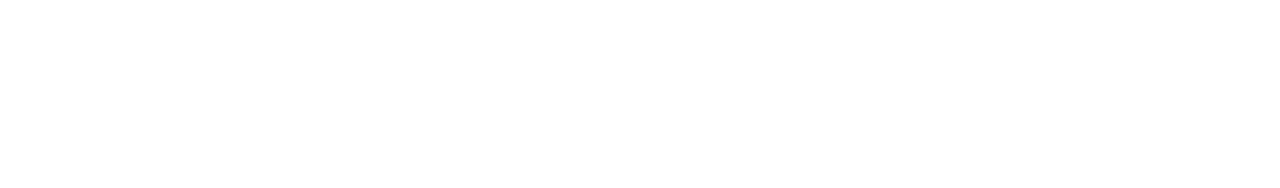
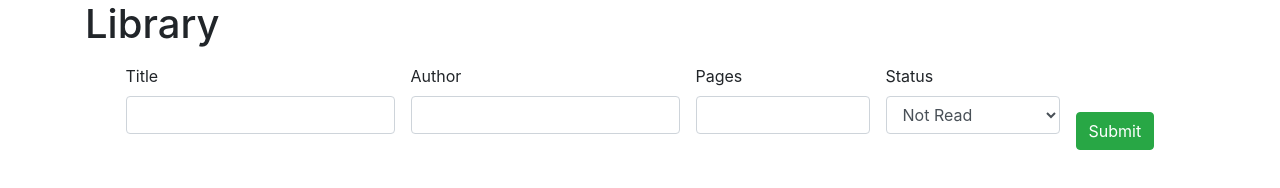
Before and after one commit to bangueco/library, a plain HTML site: page index.html in a window 1280 px wide. Drawn offline with nearby package versions, Linux system fonts and the light colour scheme.

Commit message:
Add structure and layout

```diff
--- a/index.html
+++ b/index.html
@@ -3,9 +3,44 @@
 <head>
   <meta charset="UTF-8">
   <meta name="viewport" content="width=device-width, initial-scale=1.0">
-  <title>Document</title>
+  <title>Library</title>
+
+  <link rel="stylesheet" href="./assets/css/bootstrap.min.css">
+  <link rel="stylesheet" href="./assets/css/style.css">
 </head>
 <body>
-
+  <header>
+    <div class="container">
+      <h1>Library</h1>
+    </div>
+  </header>
+  <main class="container">
+    <form action="">
+      <div class="row justify-content-center">
+        <div class="col-sm-3 form-group p-2">
+          <label for="book_title">Title</label>
+          <input class="form-control" type="text" name="book_title" id="book_title">
+        </div>
+        <div class="col-sm-3 form-group p-2">
+          <label for="book_author">Author</label>
+          <input class="form-control" type="text" name="book_author" id="book_author">
+        </div>
+        <div class="col-sm-2 form-group p-2">
+          <label for="book_pages">Pages</label>
+          <input class="form-control" type="number" name="book_pages" id="book_pages">
+        </div>
+        <div class="col-sm-2 form-group p-2">
+          <label for="book_status">Status</label>
+          <select class="form-control" name="book_status" id="book_status">
+            <option value="not read">Not Read</option>
+            <option value="read">Read</option>
+          </select>
+        </div>
+        <div class="col-sm-1 align-self-end p-2">
+            <button class="btn btn-success">Submit</button>
+        </div>
+      </div>
+    </form>
+  </main>
 </body>
 </html>
```
